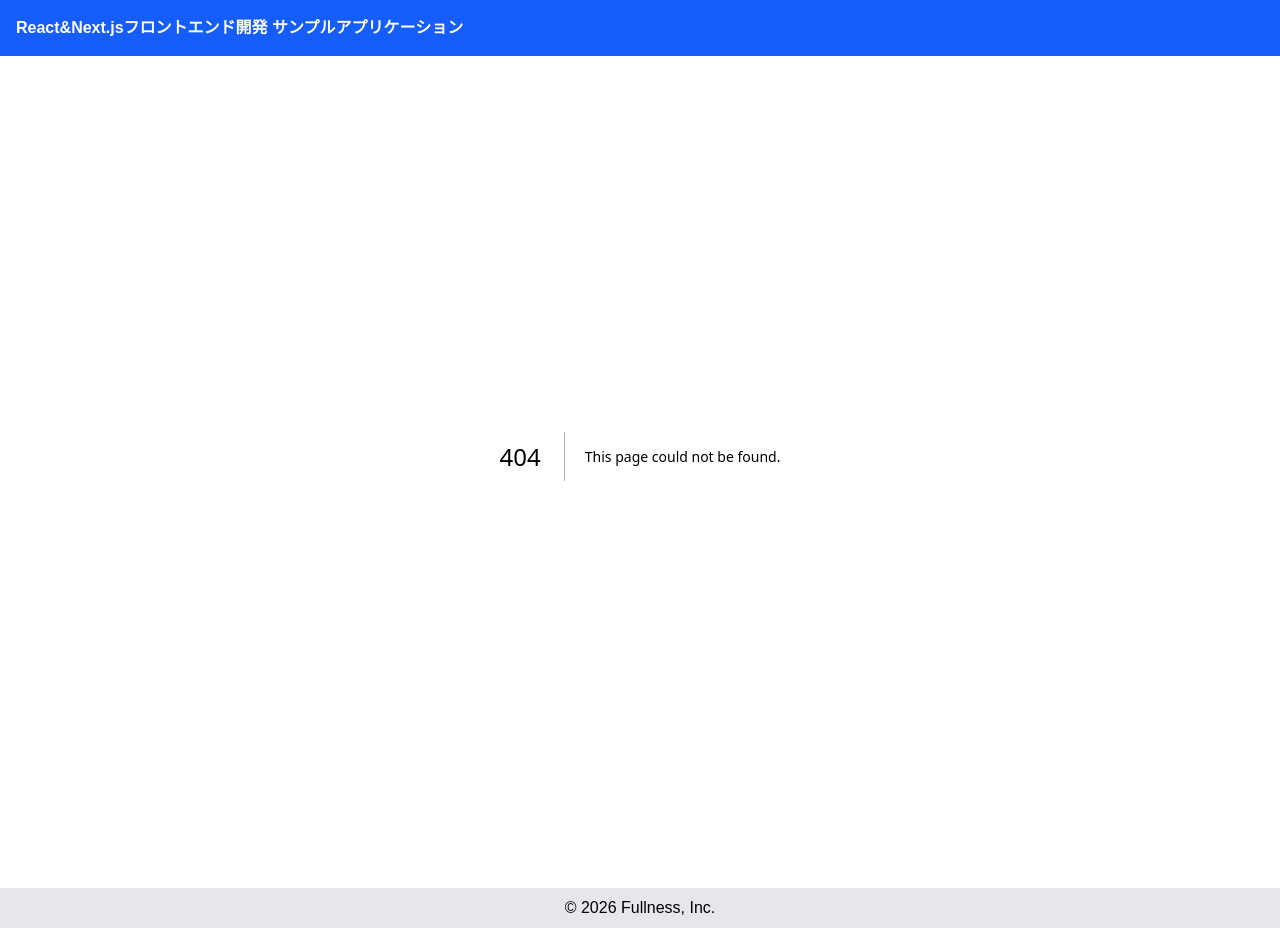
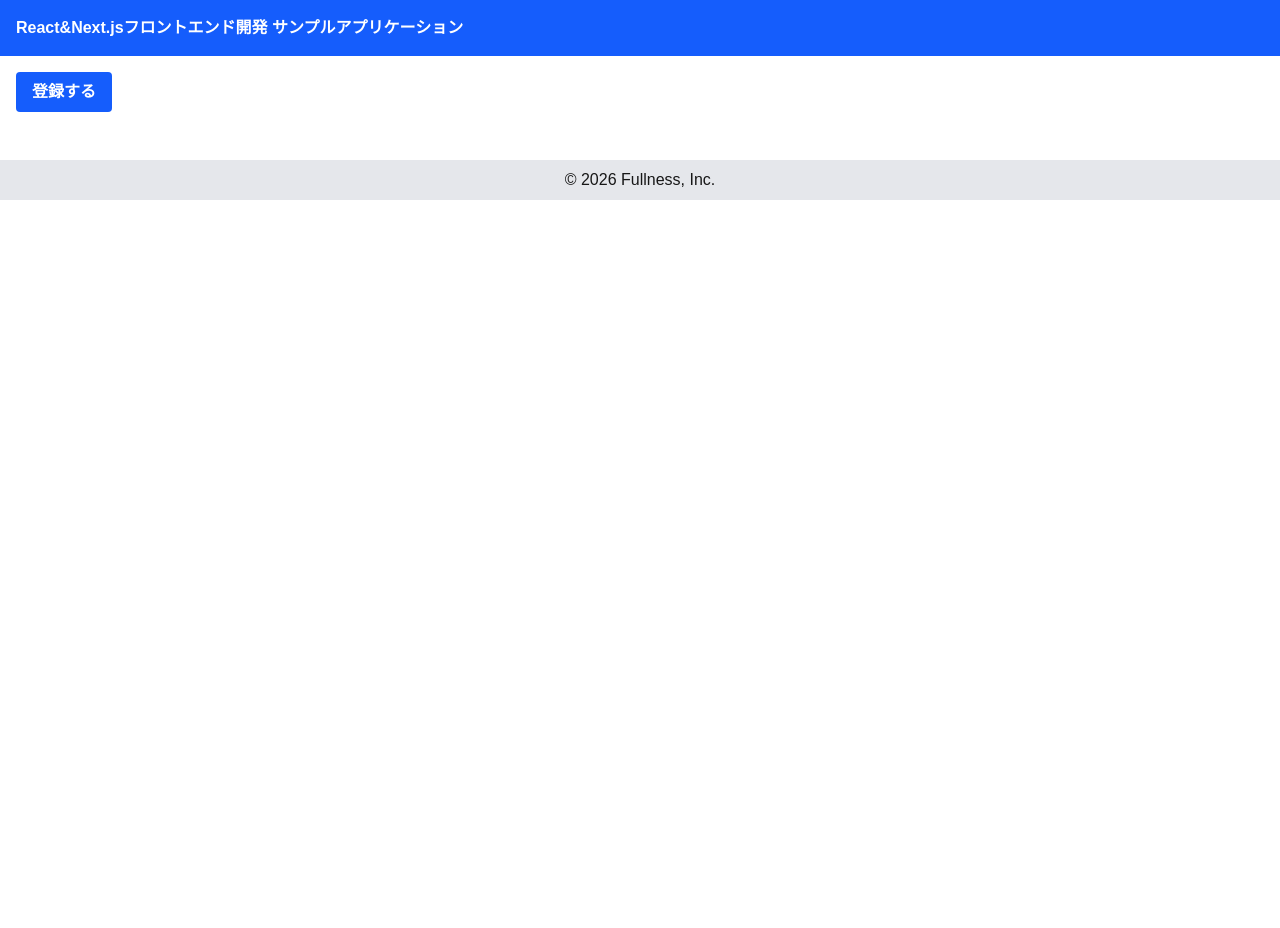
Before and after one commit to fullness-MFurukawa/TS-Frontend-Sample, a Next.js app: page /chapter04/button in a window 1280 px wide. Before the commit this address had no page. After the commit the page ends 800 px from the top, so only its background shows below. Built offline with nearby package versions, Linux system fonts and the light colour scheme.

Commit message:
Buttonコンポーネント

```diff
--- /dev/null
+++ b/app/chapter04/button/page.tsx
@@ -0,0 +1,17 @@
+// 親(page.tsx)の先頭に必ず追加する
+"use client";
+import ActionButton from "@/components/chapter04/button/ActionButton";
+
+export default function SamplePage() {
+  // ボタンが押された時の処理を定義
+  const handleClick = () => {
+    alert("ボタンがクリックされました！"); // 画面に警告ダイアログを出す
+  };
+
+  return (
+    <main className="p-4">
+      {/* 共通ボタンに、文字と処理をPropsで渡す */}
+      <ActionButton label="登録する" onClick={handleClick} />
+    </main>
+  );
+}
--- /dev/null
+++ b/components/chapter04/button/ActionButton.tsx
@@ -0,0 +1,18 @@
+"use client"; // クリックイベント(動き)を扱うため必須
+
+// 受け取るデータのルール(型)
+type ActionButtonProps = {
+  label: string;          // ボタンに表示する文字
+  onClick: () => void;    // クリックされた時に実行する関数
+};
+
+// コンポーネントの実装
+export default function ActionButton({ label, onClick }: ActionButtonProps) {
+  return (
+    <button
+      onClick={onClick}
+      className="bg-blue-600 hover:bg-blue-700 text-white font-bold py-2 px-4 rounded">
+      {label}
+    </button>
+  );
+}
```
